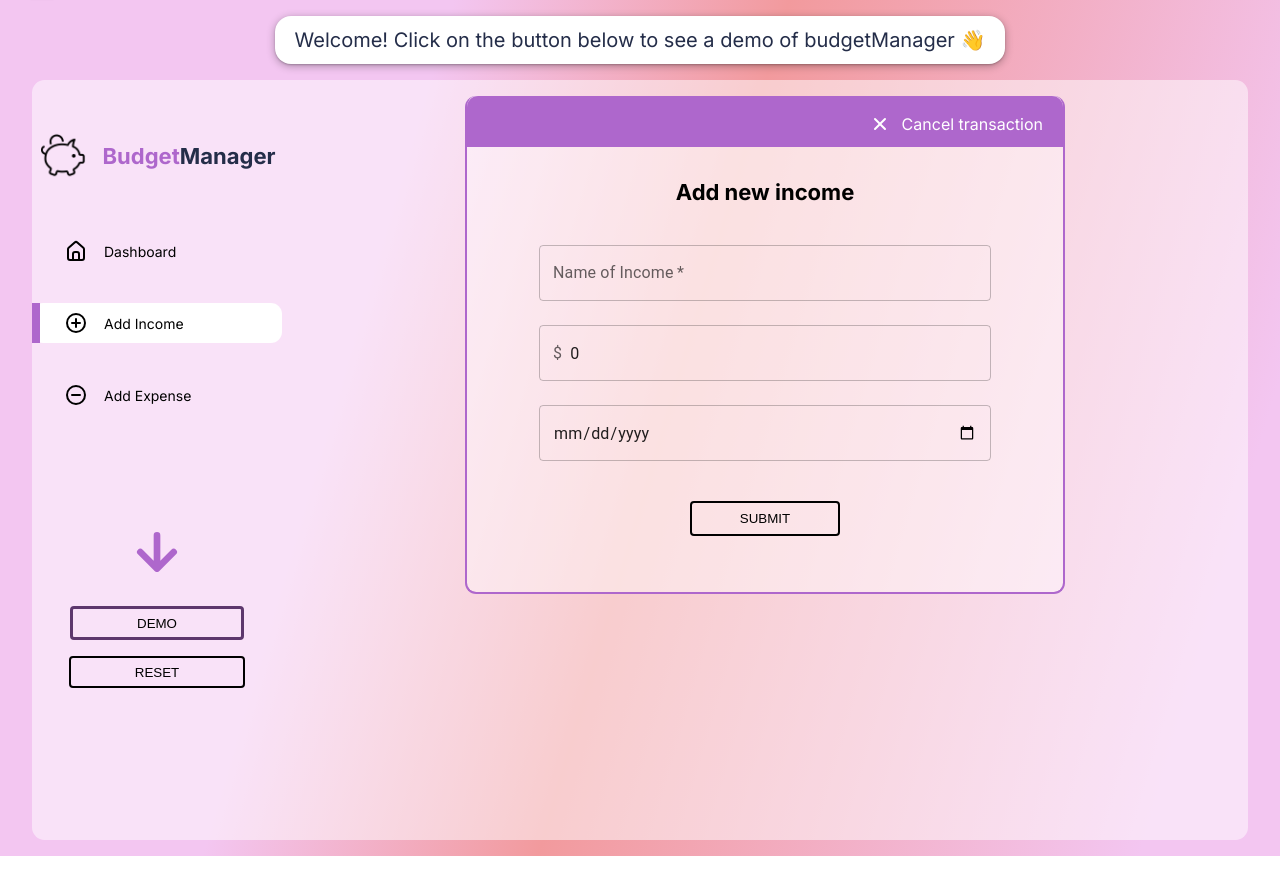
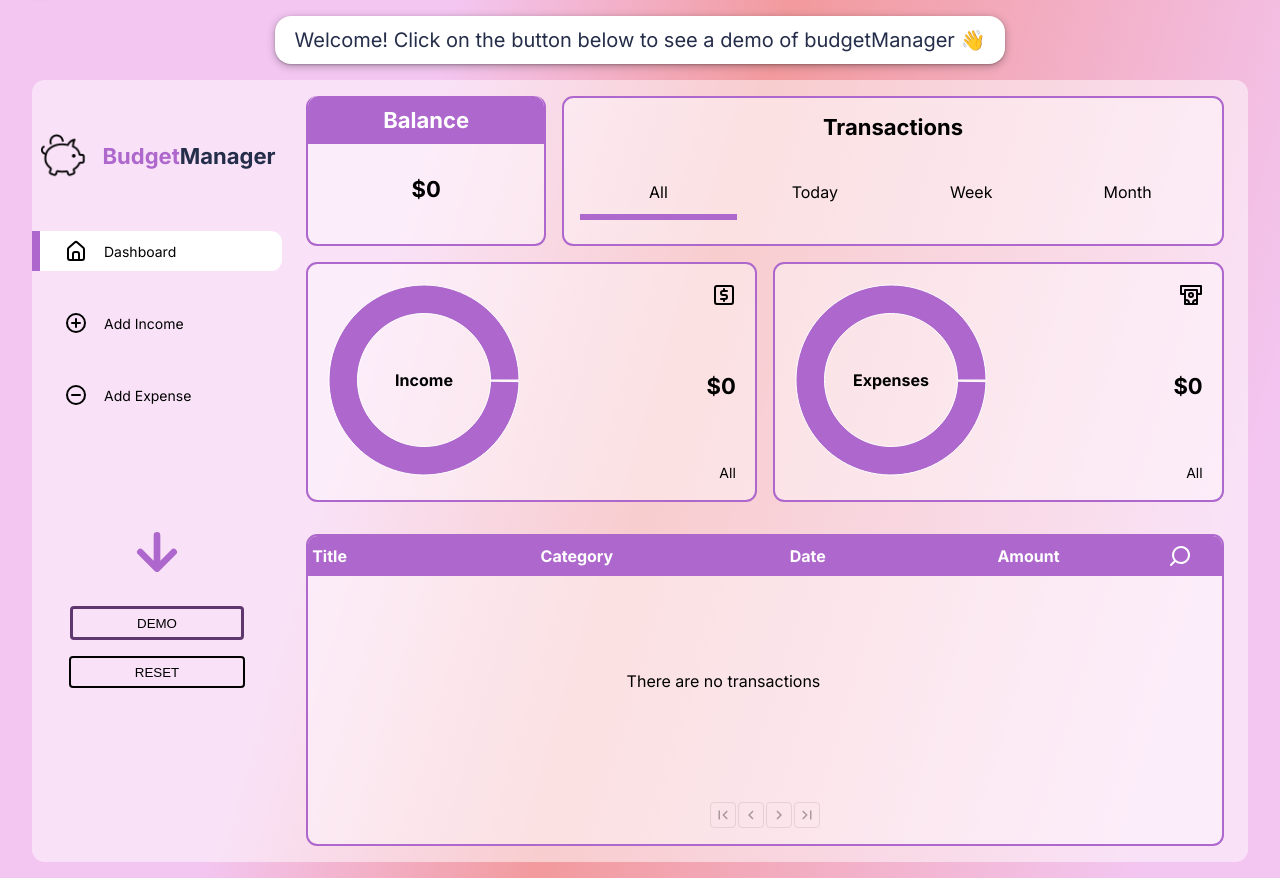
Before and after one commit to StephaniePlomp/budget-manager-app, a React (Create React App) app: page /budget-manager-app/add-income in a window 1280 px wide. Before the commit the page ends 856 px from the top, so only its background shows below. Built offline with nearby package versions, Linux system fonts and the light colour scheme.

Commit message:
solving 404 code

```diff
--- a/src/App.js
+++ b/src/App.js
@@ -210,7 +210,7 @@ function App() {
           <div className="app-glass">
             <Sidebar page={page} setPage={setPage} dataIncome={dataIncome} dataExpense={dataExpense} show={show} setSearchActive={setSearchActive} searchActive={searchActive} query={query} setQuery={setQuery} />
             <Routes>
-              <Route path='/*' exact element={<MainDash page={page} setPage={setPage} setSearchActive={setSearchActive} searchActive={searchActive} query={query} setQuery={setQuery} isAdded={isAdded} setIsAdded={setIsAdded} />} />
+              <Route path='/' exact element={<MainDash page={page} setPage={setPage} setSearchActive={setSearchActive} searchActive={searchActive} query={query} setQuery={setQuery} isAdded={isAdded} setIsAdded={setIsAdded} />} />
               <Route path='/add-income' exact element={<Income isAdded={isAdded} setIsAdded={setIsAdded} />} />
               <Route path='/add-expense' exact element={<Expense isAdded={isAdded} setIsAdded={setIsAdded} />} />
             </Routes>
--- a/src/index.js
+++ b/src/index.js
@@ -3,13 +3,13 @@ import ReactDOM from 'react-dom/client';
 import App from './App';
 import { Provider } from 'react-redux'
 import { store } from './redux/store';
-import { BrowserRouter } from 'react-router-dom';
+import { HashRouter } from 'react-router-dom';
 
 const root = ReactDOM.createRoot(document.getElementById('root'));
 root.render(
   <Provider store={store}>
-      <BrowserRouter basename="/budget-manager-app">
+      <HashRouter>
     <App />
-    </BrowserRouter>
+    </HashRouter>
   </Provider>
 );
```
